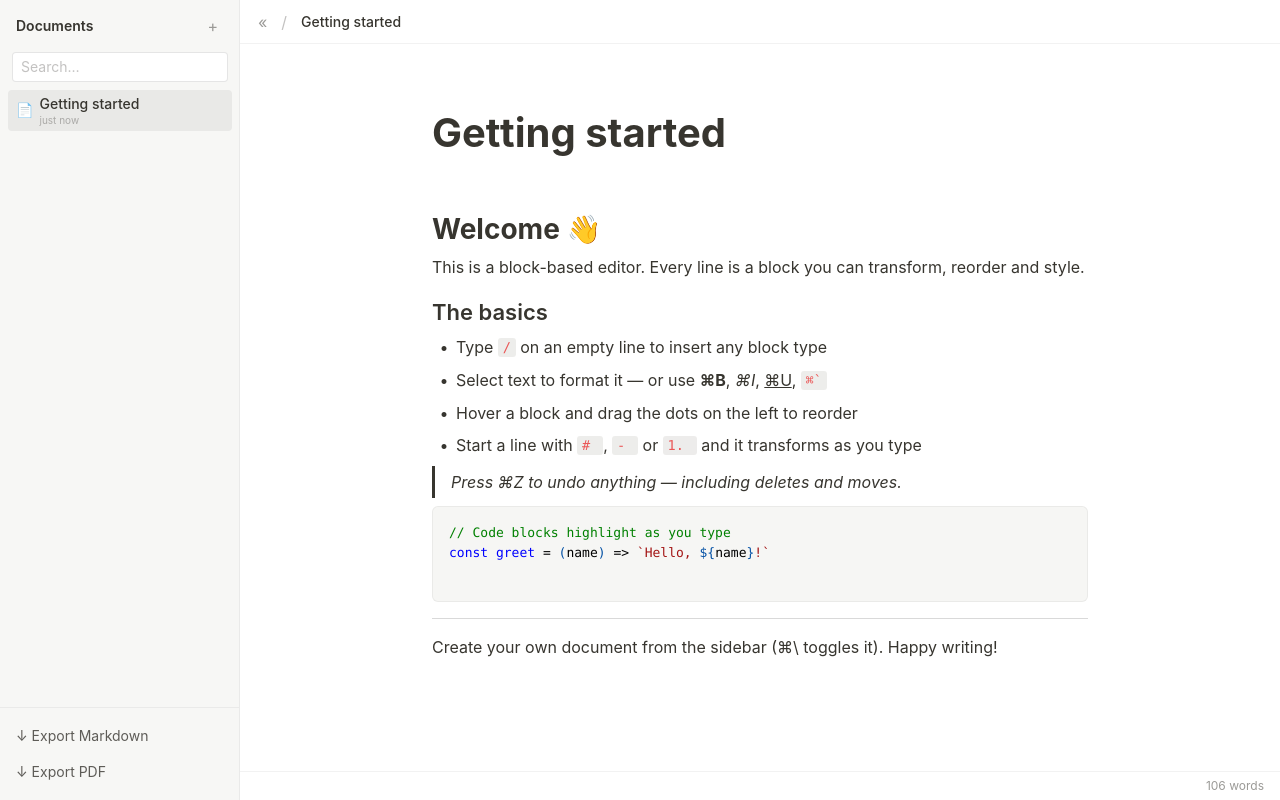
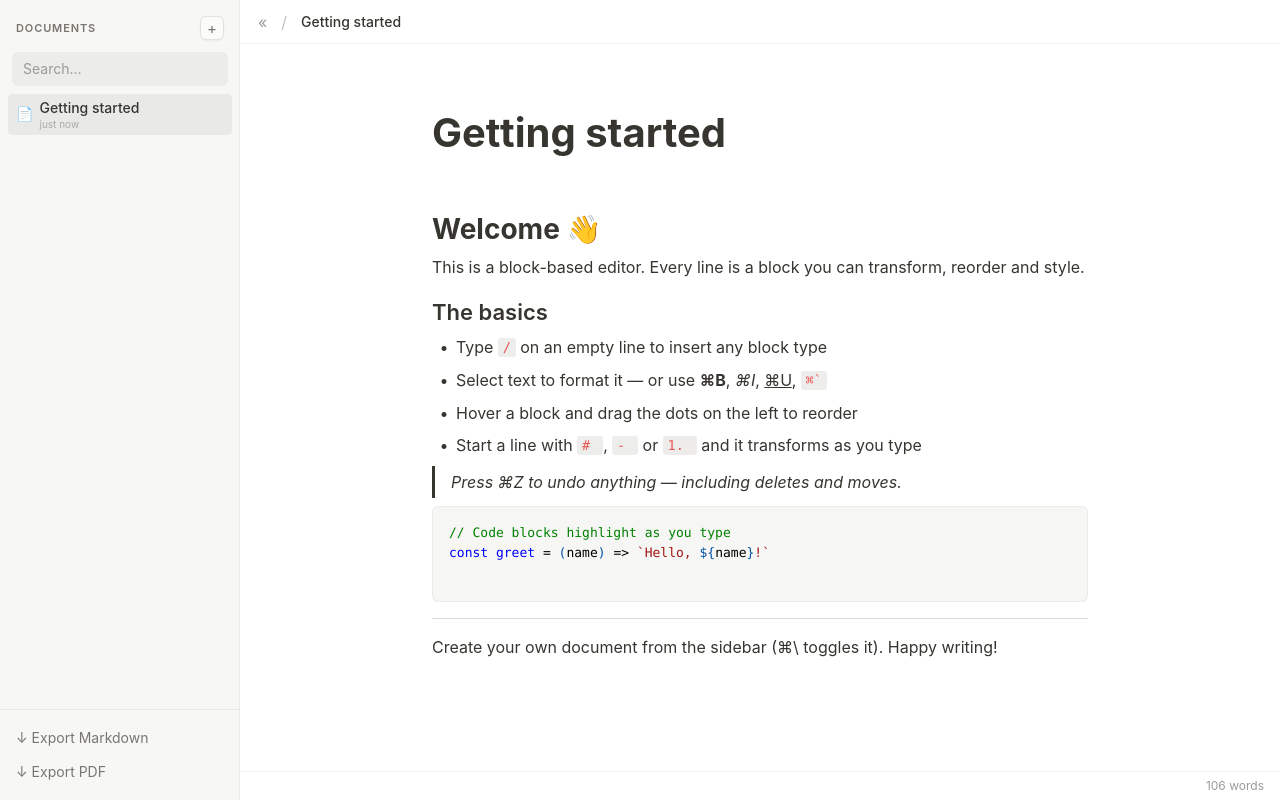
Before and after one commit to shreywadmalwar/notion-block-editor, a React (Vite) app: page / in a window 1280 px wide. Built offline with nearby package versions, Linux system fonts and the light colour scheme.

Commit message:
style: warm nude-grey sidebar palette
Header becomes a quiet uppercase label with a bordered + control,
search turns into a soft inset field that sharpens to white on focus,
and export actions adopt the same warm grey-to-charcoal voice.

```diff
--- a/src/components/Sidebar.jsx
+++ b/src/components/Sidebar.jsx
@@ -32,24 +32,31 @@ export default function Sidebar({
     >
       {/* Fixed inner width prevents the content reflowing during the
           collapse animation — it slides out of view instead of squishing. */}
-      <div className="flex h-full w-60 flex-col py-3">
+      <div className="flex h-full w-60 flex-col pb-3 pt-4">
+        {/* Nude/charcoal header: a quiet uppercase label in warm grey with a
+            bordered + that reads as a real control, not a stray glyph. */}
         <div className="flex items-center justify-between px-4 pb-3">
-          <span className="text-sm font-semibold text-ink">Documents</span>
+          <span className="text-[11px] font-semibold uppercase tracking-[0.08em] text-[#79766f]">
+            Documents
+          </span>
           <button
             onClick={onCreate}
             title="New document"
-            className="rounded px-1.5 py-0.5 text-ink-light hover:bg-black/5 hover:text-ink"
+            aria-label="New document"
+            className="flex h-6 w-6 items-center justify-center rounded-md border border-[#e3e1dc] bg-[#fbfbfa] text-[15px] leading-none text-[#79766f] shadow-sm transition-colors hover:border-[#d6d3cc] hover:bg-white hover:text-[#37352f]"
           >
             +
           </button>
         </div>
 
+        {/* Search sits flush in the wash as a soft inset field, sharpening
+            to white + charcoal text only when focused. */}
         <div className="px-3 pb-2">
           <input
             value={query}
             onChange={(e) => setQuery(e.target.value)}
             placeholder="Search…"
-            className="w-full rounded border border-black/10 bg-white px-2 py-1 text-sm text-ink outline-none placeholder:text-ink-light/60 focus:border-black/20"
+            className="w-full rounded-md border border-transparent bg-[#37352f]/[0.055] px-2.5 py-1.5 text-sm text-[#37352f] outline-none transition-colors placeholder:text-[#9b9a97] focus:border-[#d6d3cc] focus:bg-white"
           />
         </div>
 
@@ -61,17 +68,18 @@ export default function Sidebar({
           onDelete={onDelete}
         />
 
-        {/* Export lives at the bottom, away from the writing flow. */}
-        <div className="mt-auto flex flex-col gap-1 border-t border-black/5 px-2 pt-3">
+        {/* Export lives at the bottom, away from the writing flow — same
+            warm-grey voice as the header, darkening to charcoal on hover. */}
+        <div className="mt-auto flex flex-col gap-0.5 border-t border-[#e9e7e2] px-2 pt-3">
           <button
             onClick={onExportMarkdown}
-            className="rounded px-2 py-1.5 text-left text-sm text-ink/80 hover:bg-black/[0.04]"
+            className="rounded-md px-2 py-1.5 text-left text-sm text-[#79766f] transition-colors hover:bg-[#37352f]/[0.05] hover:text-[#37352f]"
           >
             ↓ Export Markdown
           </button>
           <button
             onClick={onExportPDF}
-            className="rounded px-2 py-1.5 text-left text-sm text-ink/80 hover:bg-black/[0.04]"
+            className="rounded-md px-2 py-1.5 text-left text-sm text-[#79766f] transition-colors hover:bg-[#37352f]/[0.05] hover:text-[#37352f]"
           >
             ↓ Export PDF
           </button>
```
